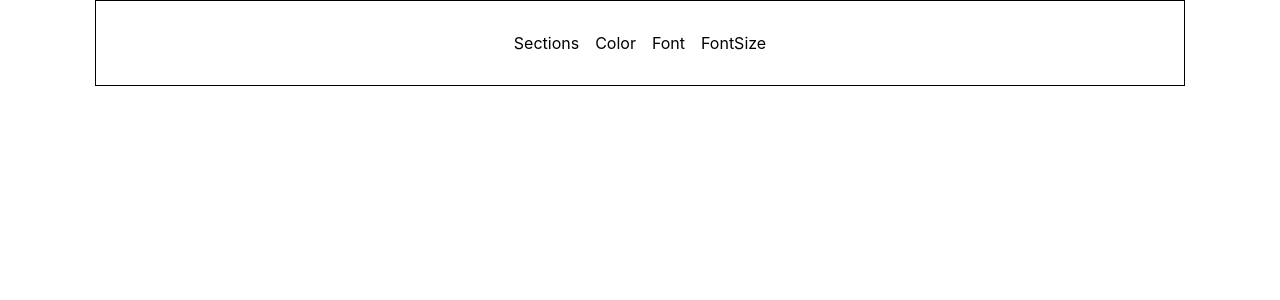
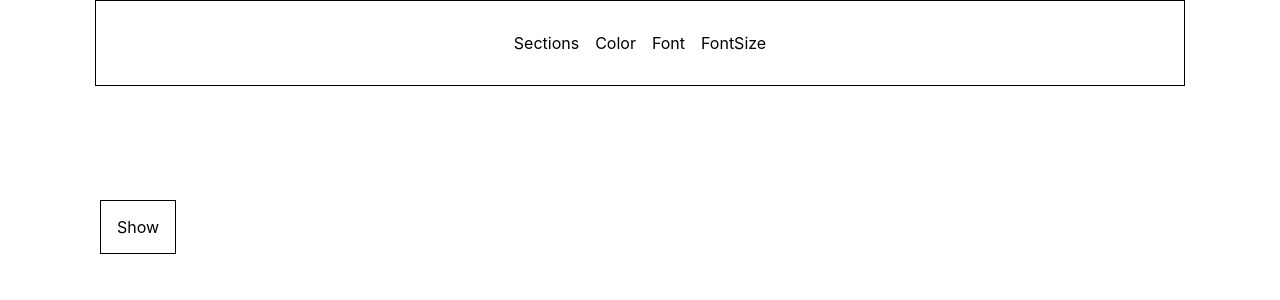
Before and after one commit to kronosGR/react.js-resumemaker, a React (Create React App) app: page / in a window 1280 px wide. Shown: the top 300 px of the page. Built offline with nearby package versions, Linux system fonts and the light colour scheme.

Commit message:
show the picker

```diff
--- a/src/Components/Toolbar/ColorPicker/ColorBar.tsx
+++ b/src/Components/Toolbar/ColorPicker/ColorBar.tsx
@@ -41,7 +41,7 @@ const HandleWrapper = styled.div.attrs<ItemProps>((adProps) => ({
 export default function ColorBar({ top, left }: Props) {
   const canvas = useRef() as React.MutableRefObject<HTMLCanvasElement>;
 
-  usePaint(canvas, 200);
+  usePaint(canvas);
 
   return (
     <ColorBoxWrapper>
--- a/src/Components/Toolbar/ColorPicker/ColorPicker.tsx
+++ b/src/Components/Toolbar/ColorPicker/ColorPicker.tsx
@@ -22,6 +22,11 @@ const ColorPickerWrapper = styled.div.attrs<ItemProps>((itemProps) => ({
   position: absolute;
 `;
 
+const Button = styled.div`
+  padding: 1rem;
+  border: 1px solid black;
+`;
+
 export default function ColorPicker({ top, left }: Props) {
   const [color, setColor] = useState('#000000');
   const [show, setShow] = useState(false);
@@ -30,7 +35,7 @@ export default function ColorPicker({ top, left }: Props) {
 
   return (
     <ColorPickerWrapper top={top} left={left}>
-      <div onClick={() => setShow(true)} />
+      <Button onClick={() => setShow(true)}>Show</Button>
       <Modal modal={modal} show={show} onClose={() => setShow(false)}>
         <ColorBar top={200} left={100} />
       </Modal>
```
